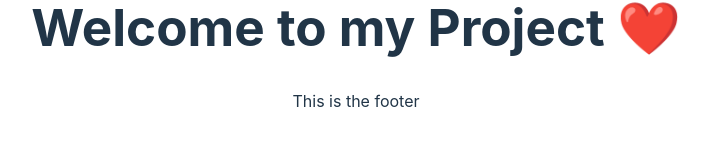
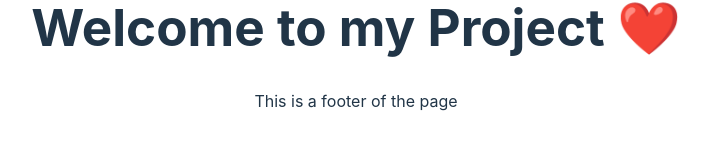
Before and after one commit to lammona/lammona-project-week-11-soc, a React (Vite) app: page / in a window 1280 px wide. Shown: the part 353-502 px from the top of the page, without its empty margins (284-993 px from the left). Built offline with nearby package versions, Linux system fonts and the light colour scheme.

Commit message:
completed footer with typescript

```diff
--- a/src/App.tsx
+++ b/src/App.tsx
@@ -13,7 +13,7 @@ function App() {
     <>
     <div>
       <Header title="Welcome to my Project ❤️"/>
-      <Footer/>
+      <Footer footerTitle='This is a footer of the page'/>
       </div>
 
 
--- a/src/components/footer/Footer.tsx
+++ b/src/components/footer/Footer.tsx
@@ -1,5 +1,8 @@
-export function Footer(){
+interface FooterProps {
+    footerTitle: string;
+}
+export function Footer({footerTitle}: FooterProps) {
     return (
-        <p>This is the footer</p>
+        <p>{footerTitle}</p>
     )
 }
```
